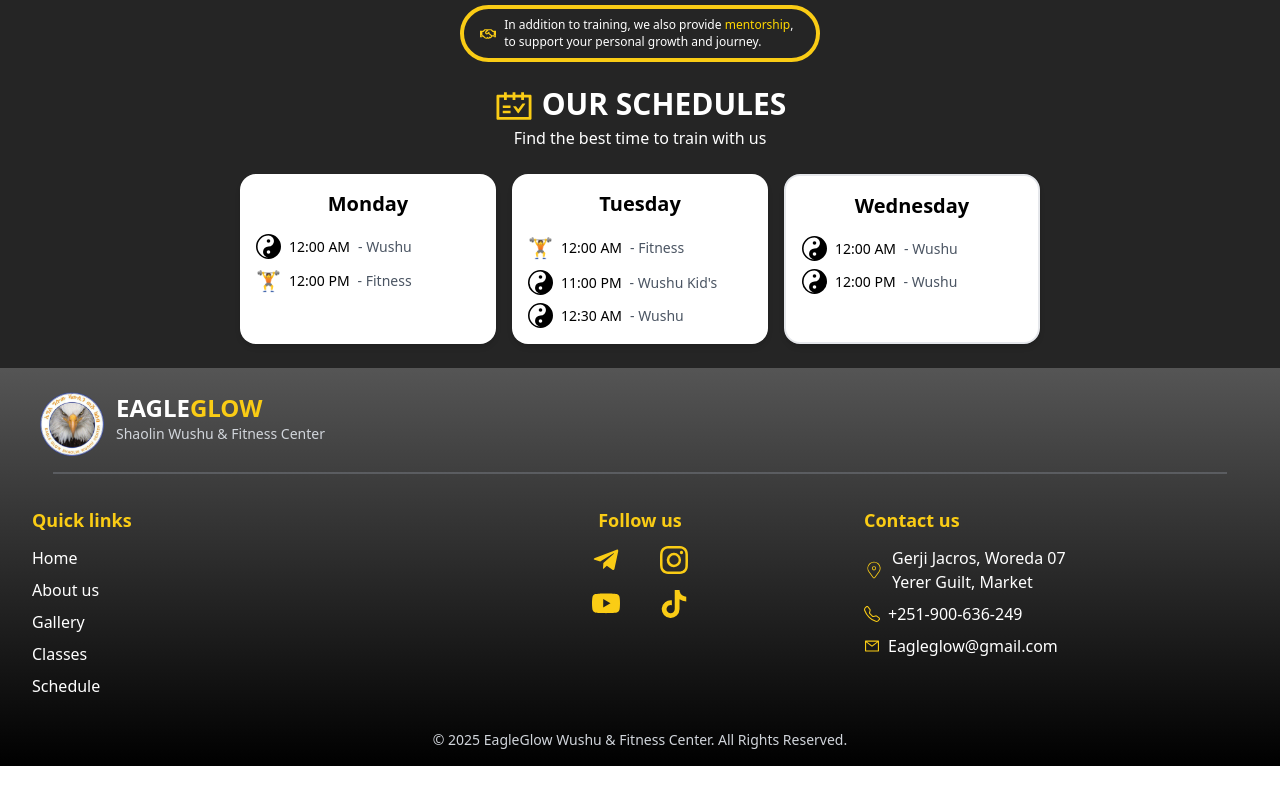
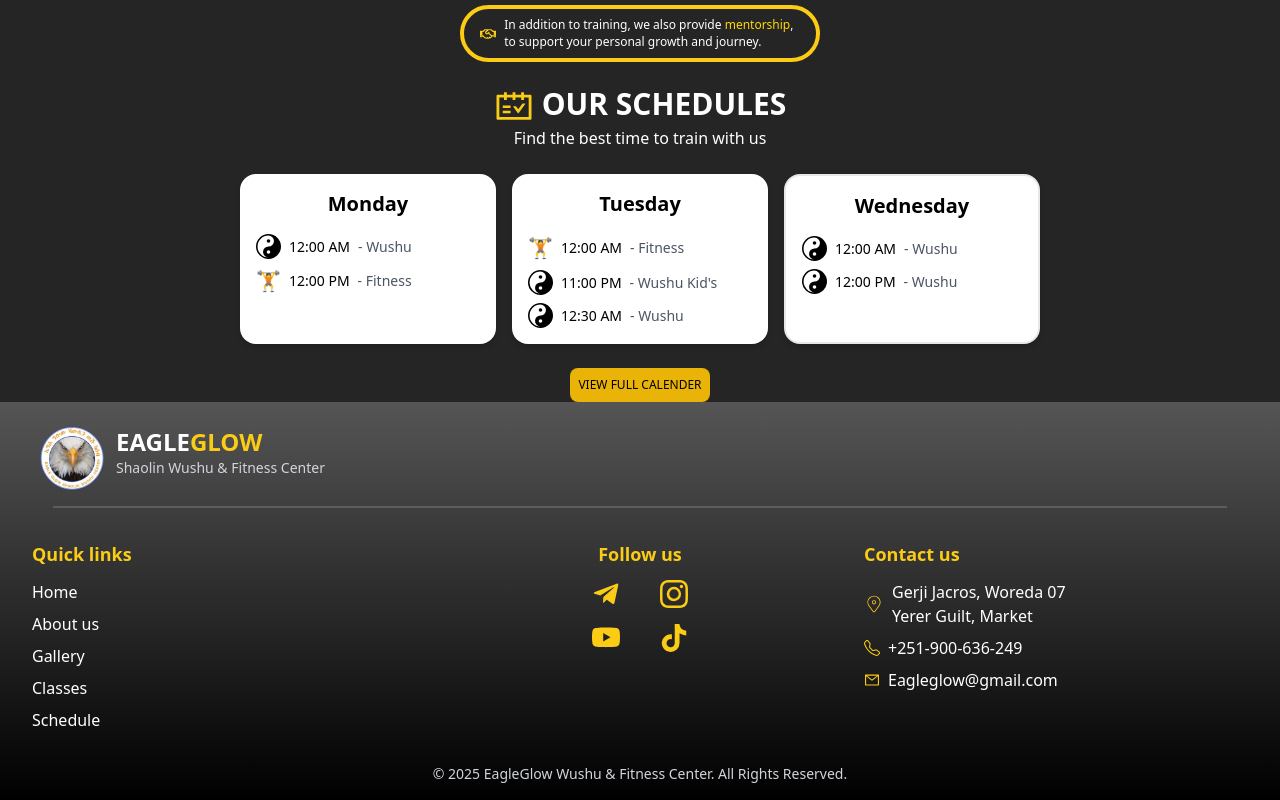
Before and after one commit to kirubel4/EagleGlow-website, a React (Vite) app in the folder frontend/: page / in a window 1280 px wide. Shown: the part 2511-3311 px from the top of the page. Before the commit the page ends 3277 px from the top, so only its background shows below. Built offline with nearby package versions, Linux system fonts and the light colour scheme; the HTML template or start-up script is replaced by a standard one.

Commit message:
section update

```diff
--- a/frontend/src/componets/Landing.jsx
+++ b/frontend/src/componets/Landing.jsx
@@ -269,6 +269,12 @@ function Landing() {
           </ul>
         </div>
         </div>
+
+          <div className="flex justify-center">
+            <button className="text-black rounded-lg bg-yellow-500 p-2 text-[12px]">
+            VIEW FULL CALENDER
+          </button>
+          </div>
       </div>
 
   </>);
```
